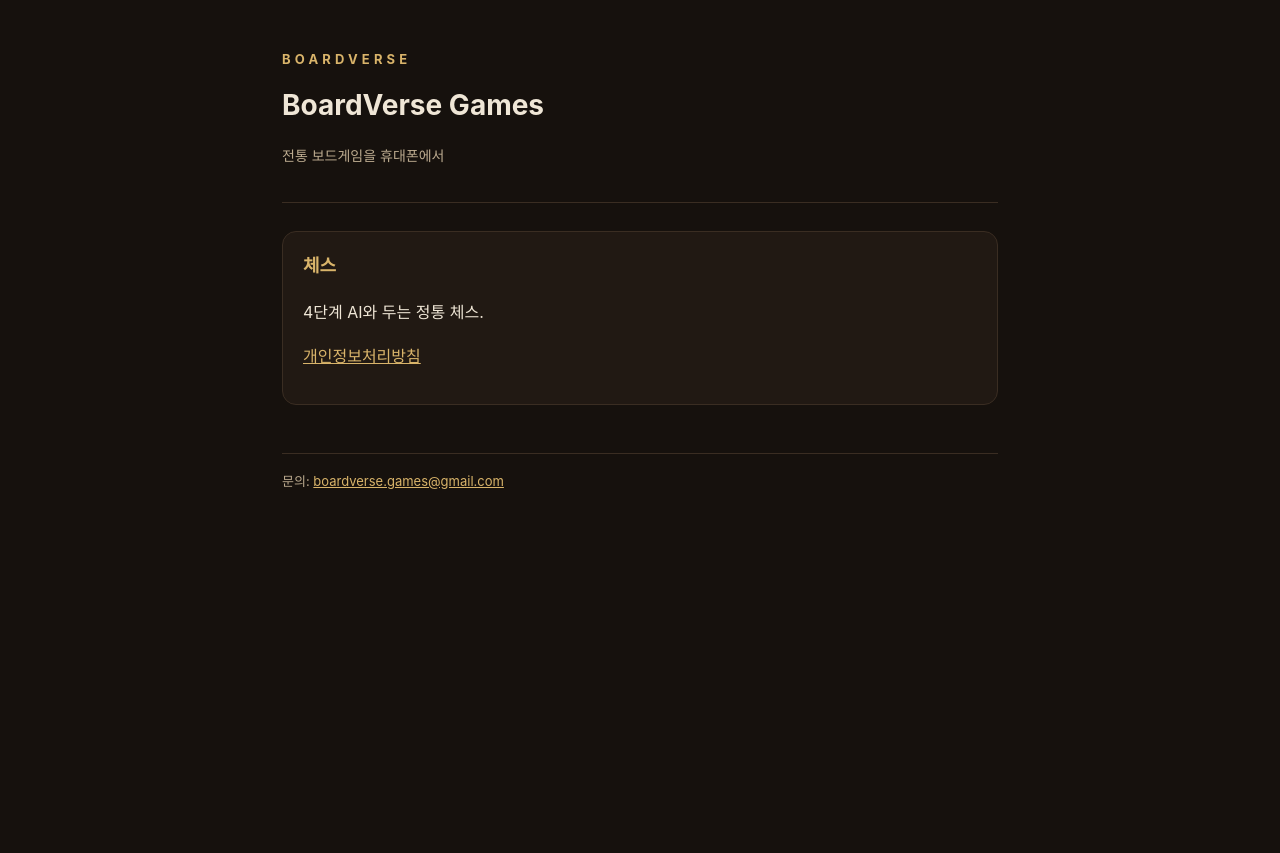
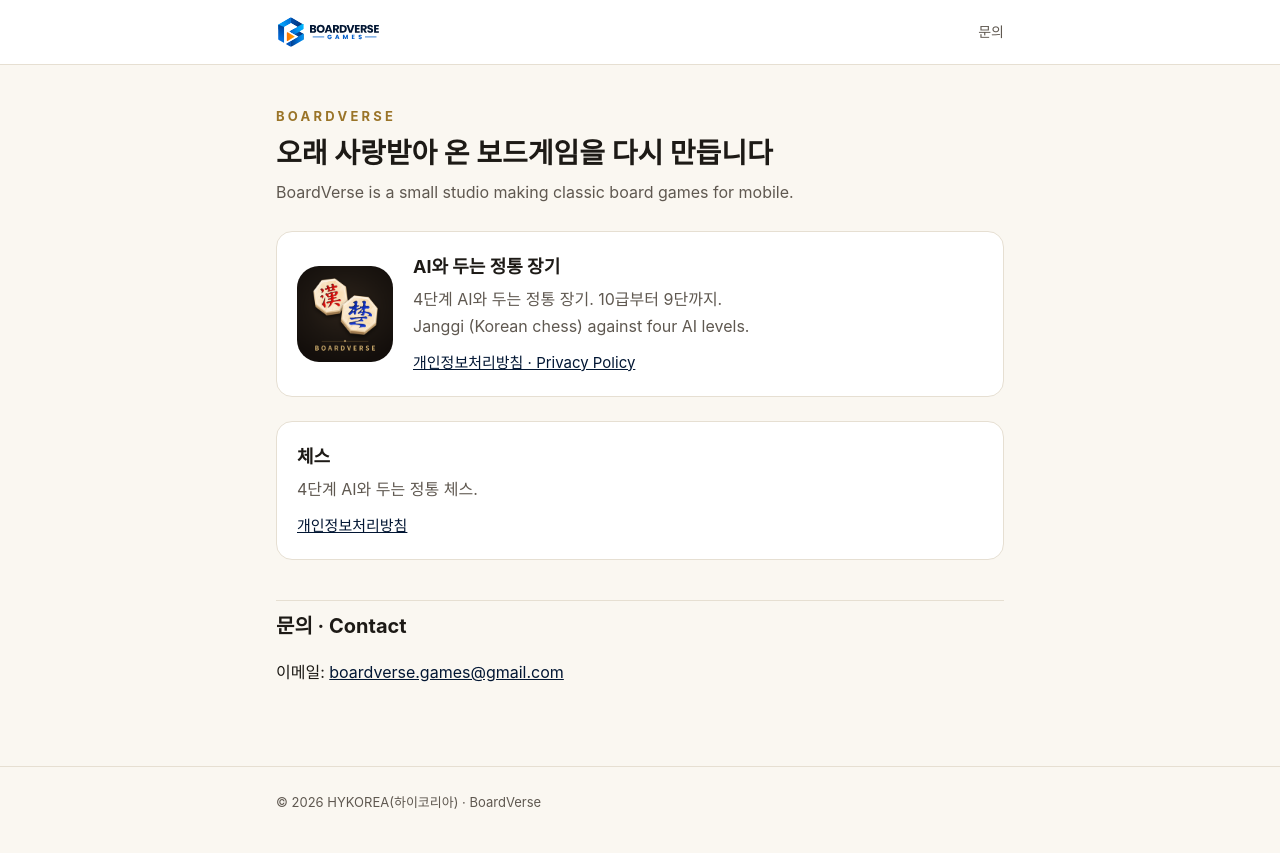
Before and after one commit to BoardverseGames/BoardverseGames.github.io, a plain HTML site: page index.html in a window 1280 px wide. Before the commit the page ends 800 px from the top, so only its background shows below. Drawn offline with Linux system fonts and the light colour scheme.

Commit message:
장기 개인정보처리방침·홈 화면 추가 (시행일 2026-11-24)
- janggi/privacy/: 장기 앱 개인정보처리방침 (한국어·영어)
- assets/: 로고·장기 아이콘·스타일
- 홈 화면을 새 디자인으로 바꾸고 장기·체스 카드를 함께 표시
- 체스 개인정보처리방침, app-ads.txt, style.css는 그대로 둠

Co-Authored-By: Claude Opus 5.5 <noreply@anthropic.com>

```diff
--- /dev/null
+++ b/assets/site.css
@@ -0,0 +1,46 @@
+:root {
+  --bg: #faf7f1;
+  --surface: #ffffff;
+  --ink: #1d1a16;
+  --muted: #5f5850;
+  --line: #e6dfd2;
+  --gold: #9a7428;
+  --navy: #021633;
+}
+* { box-sizing: border-box; }
+html { -webkit-text-size-adjust: 100%; }
+body {
+  margin: 0;
+  background: var(--bg);
+  color: var(--ink);
+  font-family: -apple-system, BlinkMacSystemFont, "Apple SD Gothic Neo", "Malgun Gothic", "Noto Sans KR", "Segoe UI", Roboto, sans-serif;
+  line-height: 1.7;
+  font-size: 16px;
+}
+a { color: var(--navy); }
+.wrap { max-width: 760px; margin: 0 auto; padding: 0 16px; }
+header.site { border-bottom: 1px solid var(--line); background: var(--surface); }
+header.site .wrap { display: flex; align-items: center; justify-content: space-between; height: 64px; }
+header.site img { height: 34px; width: auto; display: block; }
+header.site nav a { color: var(--muted); text-decoration: none; font-size: 14px; margin-left: 16px; }
+main { padding: 40px 0 64px; }
+h1 { font-size: 28px; line-height: 1.3; margin: 0 0 8px; }
+h2 { font-size: 20px; margin: 40px 0 8px; padding-top: 8px; border-top: 1px solid var(--line); }
+h3 { font-size: 16px; margin: 24px 0 4px; }
+.lead { color: var(--muted); margin: 0 0 24px; }
+.eyebrow { color: var(--gold); letter-spacing: .25em; font-size: 13px; font-weight: 700; margin: 0 0 8px; }
+.card { display: flex; gap: 20px; align-items: center; background: var(--surface); border: 1px solid var(--line); border-radius: 16px; padding: 20px; margin: 24px 0; }
+.card img { width: 96px; height: 96px; border-radius: 22px; flex: none; }
+.card h3 { margin: 0; font-size: 18px; }
+.card p { margin: 4px 0 8px; color: var(--muted); }
+.links a { margin-right: 16px; font-size: 15px; }
+.lang { font-size: 14px; color: var(--muted); }
+table { width: 100%; border-collapse: collapse; margin: 12px 0; font-size: 15px; }
+th, td { text-align: left; vertical-align: top; padding: 8px 10px; border: 1px solid var(--line); }
+th { background: #f3eee4; width: 28%; }
+footer { border-top: 1px solid var(--line); padding: 24px 0 40px; color: var(--muted); font-size: 13px; }
+@media (max-width: 480px) {
+  h1 { font-size: 24px; }
+  .card { flex-direction: column; align-items: flex-start; }
+  th { width: 36%; }
+}
--- a/index.html
+++ b/index.html
@@ -1,8 +1,53 @@
-<!DOCTYPE html>
-<html lang="ko"><head><meta charset="utf-8"><meta name="viewport" content="width=device-width,initial-scale=1">
-<title>BoardVerse Games</title><link rel="stylesheet" href="/style.css"></head>
-<body><main>
-<header><div class="brand">BOARDVERSE</div><h1>BoardVerse Games</h1><p class="mute">전통 보드게임을 휴대폰에서</p></header>
-<div class="card"><h2 style="margin-top:0">체스</h2><p>4단계 AI와 두는 정통 체스.</p><p><a href="/chess/privacy/">개인정보처리방침</a></p></div>
-<footer>문의: <a href="mailto:boardverse.games@gmail.com">boardverse.games@gmail.com</a></footer>
-</main></body></html>
+<!doctype html>
+<html lang="ko">
+<head>
+<meta charset="utf-8">
+<meta name="viewport" content="width=device-width, initial-scale=1">
+<title>BoardVerse Games</title>
+<meta name="description" content="BoardVerse는 오래 사랑받아 온 보드게임을 다시 만듭니다.">
+<link rel="icon" href="assets/boardverse-symbol.svg" type="image/svg+xml">
+<link rel="stylesheet" href="assets/site.css">
+</head>
+<body>
+<header class="site">
+  <div class="wrap">
+    <a href="./"><img src="assets/boardverse-logo.svg" alt="BoardVerse Games"></a>
+    <nav><a href="#contact">문의</a></nav>
+  </div>
+</header>
+<main>
+  <div class="wrap">
+    <p class="eyebrow">BOARDVERSE</p>
+    <h1>오래 사랑받아 온 보드게임을 다시 만듭니다</h1>
+    <p class="lead">BoardVerse is a small studio making classic board games for mobile.</p>
+
+    <div class="card">
+      <img src="assets/janggi-icon.png" alt="장기 앱 아이콘">
+      <div>
+        <h3>AI와 두는 정통 장기</h3>
+        <p>4단계 AI와 두는 정통 장기. 10급부터 9단까지.<br>Janggi (Korean chess) against four AI levels.</p>
+        <div class="links">
+          <a href="janggi/privacy/">개인정보처리방침 · Privacy Policy</a>
+        </div>
+      </div>
+    </div>
+
+    <div class="card">
+      <div>
+        <h3>체스</h3>
+        <p>4단계 AI와 두는 정통 체스.</p>
+        <div class="links">
+          <a href="chess/privacy/">개인정보처리방침</a>
+        </div>
+      </div>
+    </div>
+
+    <h2 id="contact">문의 · Contact</h2>
+    <p>이메일: <a href="mailto:boardverse.games@gmail.com">boardverse.games@gmail.com</a></p>
+  </div>
+</main>
+<footer>
+  <div class="wrap">© 2026 HYKOREA(하이코리아) · BoardVerse</div>
+</footer>
+</body>
+</html>
```
Also changed, not shown: janggi/privacy/index.html (added, +116 -0 lines), assets/boardverse-logo.svg (added), assets/boardverse-symbol.svg (added), assets/janggi-icon.png (added), 1 other file.
